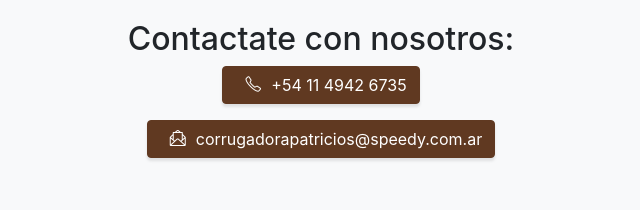
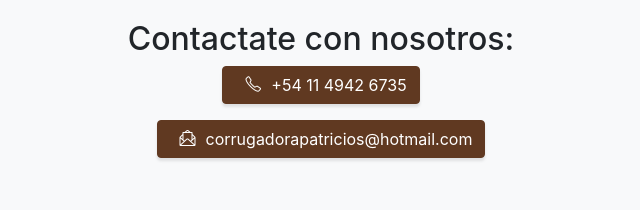
Before and after one commit to triniraices/triniraices.github.io, a website with bundled scripts: page index.html in a window 1280 px wide. Shown: the part 900-1110 px from the top of the page, without its empty margins (319-959 px from the left). Built offline with nearby package versions, Linux system fonts and the light colour scheme.

Commit message:
actualisation de email

```diff
--- a/index.html
+++ b/index.html
@@ -45,7 +45,7 @@
           <h2>Contactate con nosotros:</h2>
           <a class="btn btn-primary btn-xlg" href="tel:11 4942 6735"><span class="icon-phone" style="padding-left:10px; padding-right:10px;"></span>+54 11 4942 6735</a>
           <p></p>
-          <p><a class="btn btn-primary btn-xlg" href="mailto:corrugadorapatricios@speedy.com.ar" target="_blank" ><span class="icon-envelope-letter" style="padding-left:10px; padding-right:10px;"></span>corrugadorapatricios@speedy.com.ar</a></p>
+          <p><a class="btn btn-primary btn-xlg" href="mailto:corrugadorapatricios@hotmail.com" target="_blank" ><span class="icon-envelope-letter" style="padding-left:10px; padding-right:10px;"></span>corrugadorapatricios@hotmail.com</a></p>
 
             <!--<a href="https://unsplash.com/">Unsplash</a>!-->
 
```
